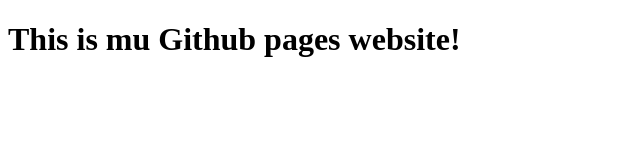
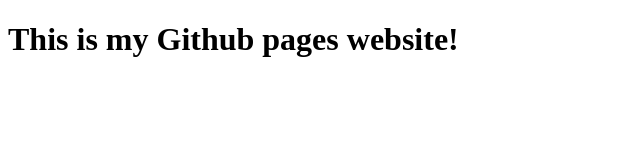
Before and after one commit to OlegAnts/OlegAnts.github.io, a plain HTML site: page index.html in a window 1280 px wide. Shown: the whole page, without its empty margins (0-640 px from the left). Drawn offline with Linux system fonts and the light colour scheme.

Commit message:
Fix mistakes

```diff
--- a/index.html
+++ b/index.html
@@ -3,7 +3,7 @@
 	<head>
 		<title>My Site!</title>
 	<body>
-		<h1>This is mu Github pages website!</h1>
+		<h1>This is my Github pages website!</h1>
 
 	</body>
 </html>
```
